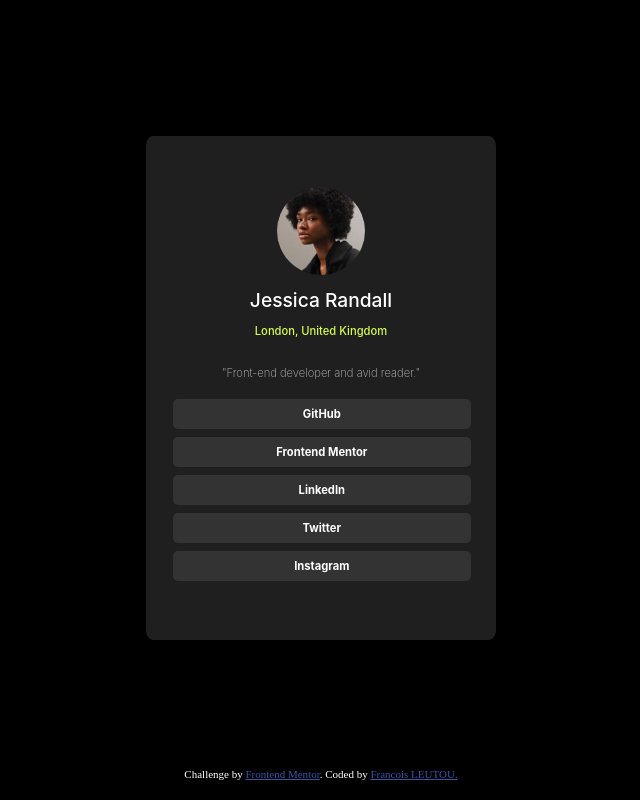
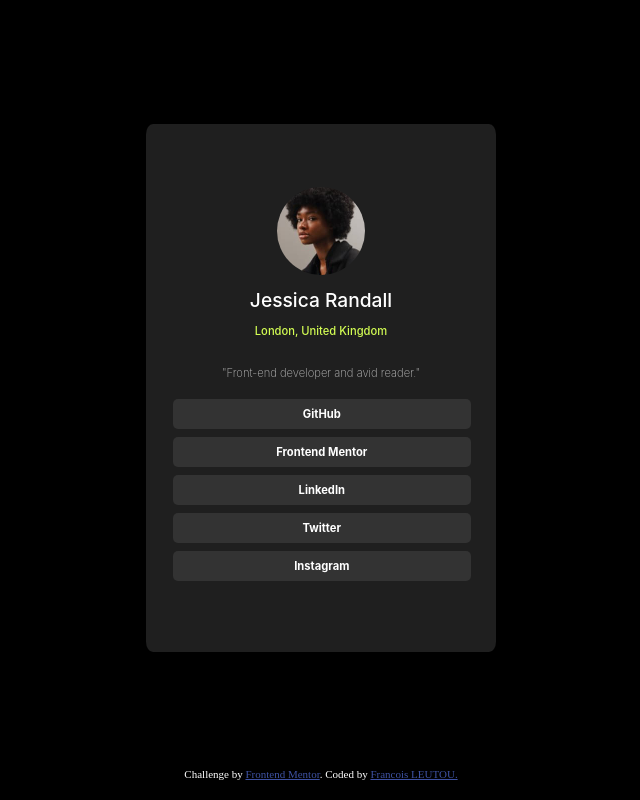
Before and after one commit to FrancisL0001/Social-links-Profile, a plain HTML site: page index.html in a window 1280 px wide. Shown: the whole page, without its empty margins (319-959 px from the left). Drawn offline with Linux system fonts and the light colour scheme.

Commit message:
Modified th size of my card.

```diff
--- a/card-style.css
+++ b/card-style.css
@@ -27,7 +27,7 @@
         align-items: center;
         background-color: #1f1f1f;
         width: 350px;
-        height: 63vh;
+        height: 66vh;
         border-radius: 2%;
         font-family: 'Inter', 'Trebuchet MS', 'Lucida Sans Unicode', 'Lucida Grande', 'Lucida Sans', Arial, sans-serif;
     }
```
